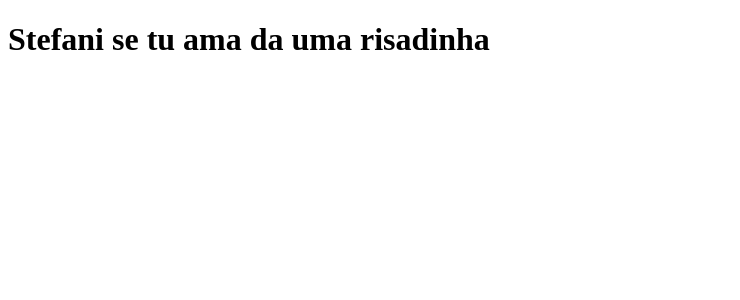
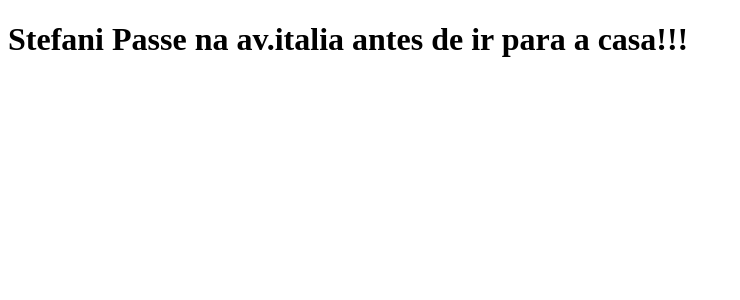
Before and after one commit to taigawaifu/loja, a Next.js app: page / in a window 1280 px wide. Shown: the top 300 px of the page, without its empty margins (0-740 px from the left). Built offline with nearby package versions, Linux system fonts and the light colour scheme.

Commit message:
mudando a pagina incial

```diff
--- a/pages/index.js
+++ b/pages/index.js
@@ -1,5 +1,5 @@
 function home (){
-    return <h1>Stefani se tu ama da uma risadinha</h1>
+    return <h1>Stefani Passe na av.italia antes de ir para a casa!!!</h1>
 }
 
 export default home
```
